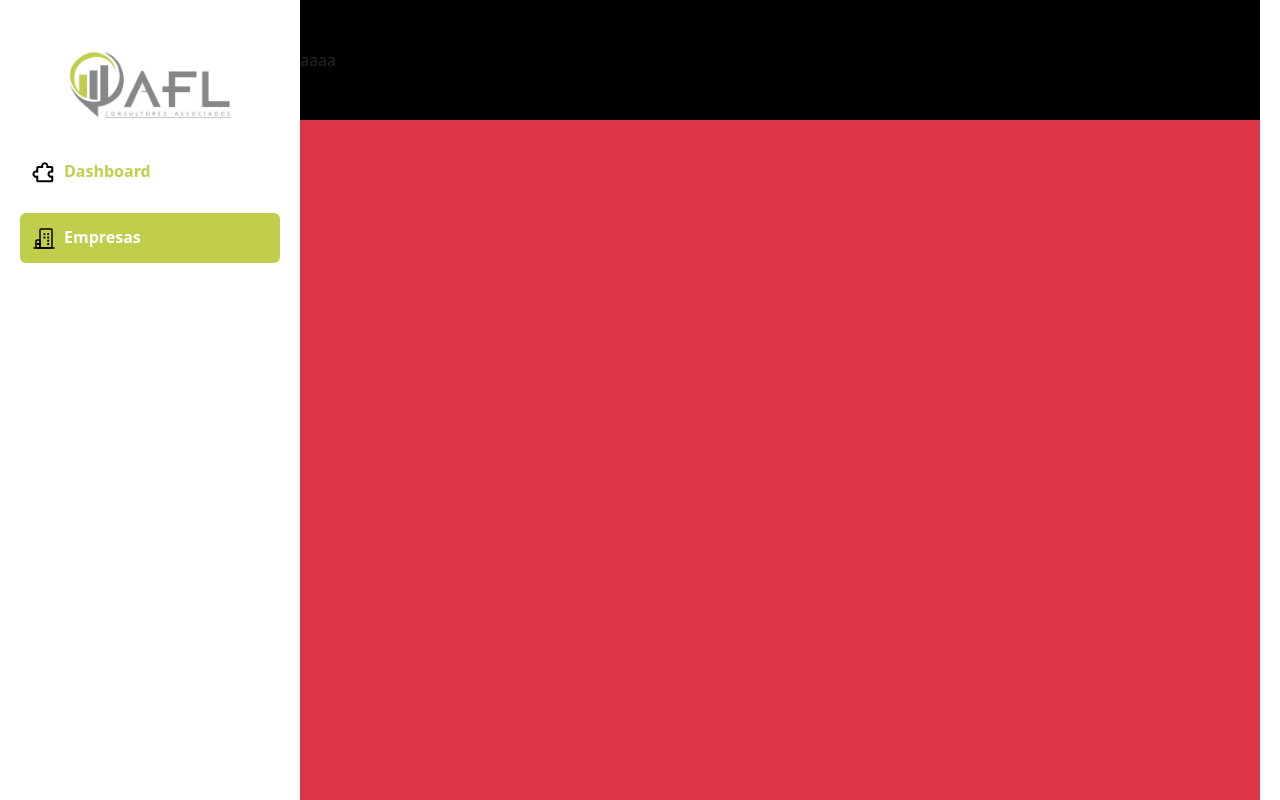
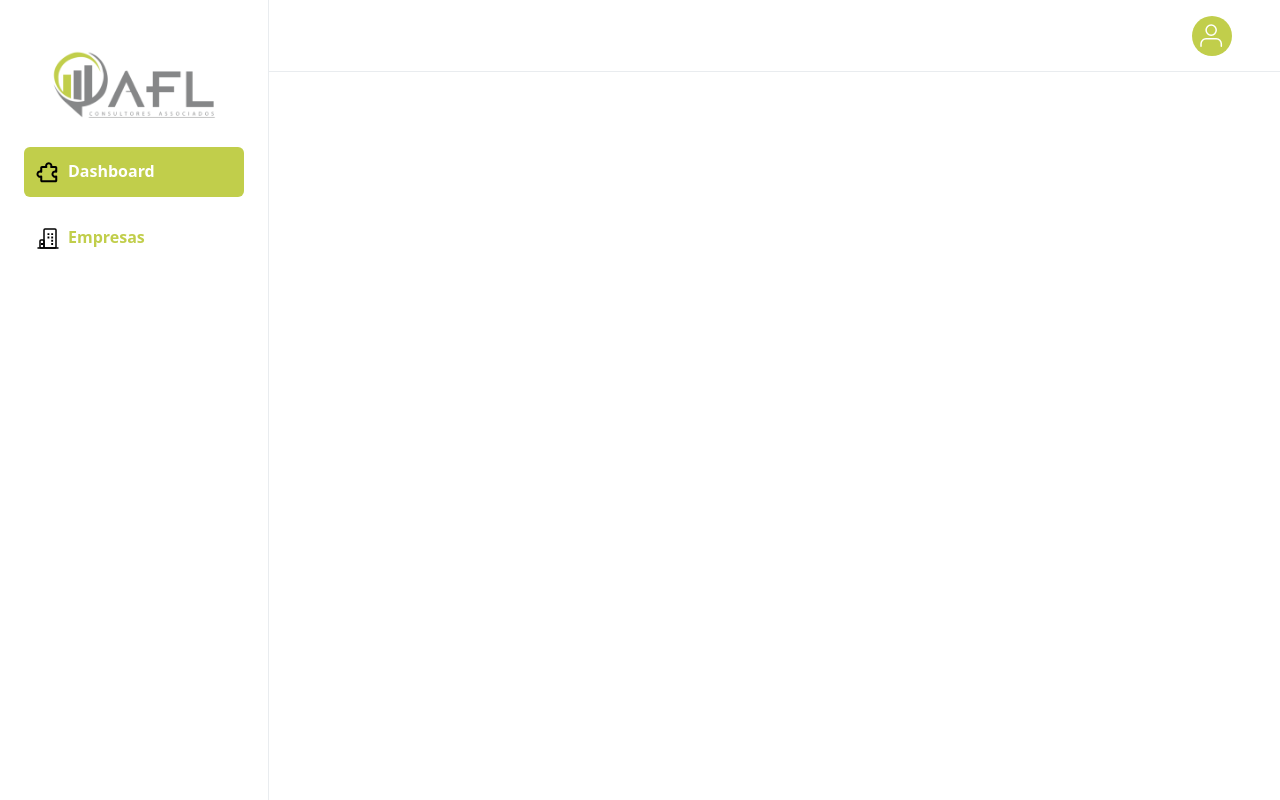
Before and after one commit to mwilsonoliveira/afl-app, a React (Vite) app: page / in a window 1280 px wide. Built offline with nearby package versions, Linux system fonts and the light colour scheme.

Commit message:
✨ Created sidenav and a header

```diff
--- /dev/null
+++ b/src/assets/icons/Person.tsx
@@ -0,0 +1,39 @@
+type Svg = {
+  width?: string;
+  height?: string;
+  fill?: string;
+};
+
+const Person = ({ width, height, fill }: Svg) => {
+  return (
+    <svg
+      width={width || "24"}
+      height={height || "24"}
+      viewBox="0 0 24 24"
+      fill="none"
+      xmlns="http://www.w3.org/2000/svg"
+    >
+      <path
+        d="M21.3175 22.3335V19.7938C21.3175 18.4467 20.7823 17.1547 19.8298 16.2021C18.8772 15.2496 17.5852 14.7144 16.2381 14.7144H6.07937C4.73223 14.7144 3.44028 15.2496 2.48771 16.2021C1.53515 17.1547 1 18.4467 1 19.7938V22.3335"
+        fill="none"
+      />
+      <path
+        d="M21.3175 22.3335V19.7938C21.3175 18.4466 20.7823 17.1547 19.8297 16.2021C18.8772 15.2496 17.5852 14.7144 16.2381 14.7144H6.07937C4.73223 14.7144 3.44028 15.2496 2.48771 16.2021C1.53515 17.1547 1 18.4466 1 19.7938V22.3335"
+        stroke={fill || "white"}
+        stroke-width="1.5"
+        stroke-linecap="round"
+        stroke-linejoin="round"
+      />
+      <path
+        d="M11.1587 11.1589C13.964 11.1589 16.2381 8.88474 16.2381 6.07949C16.2381 3.27423 13.964 1.00012 11.1587 1.00012C8.35345 1.00012 6.07935 3.27423 6.07935 6.07949C6.07935 8.88474 8.35345 11.1589 11.1587 11.1589Z"
+        fill="none"
+        stroke={fill || "white"}
+        stroke-width="1.5"
+        stroke-linecap="round"
+        stroke-linejoin="round"
+      />
+    </svg>
+  );
+};
+
+export default Person;
--- a/src/pages/Root.tsx
+++ b/src/pages/Root.tsx
@@ -1,13 +1,13 @@
 import logo from "../assets/logo.png";
 import Company from "../assets/icons/Company";
 import PuzzlePiece from "../assets/icons/PuzzlePiece";
+import Person from "../assets/icons/Person";
 
-const Root = () => {
+const SideNav = () => {
   return (
-    <div className="d-flex flex-row vw-100">
     <div
-        className="d-flex flex-column vh-100 align-align-items-center"
-        style={{ width: "300px" }}
+      className="d-flex flex-column align-align-items-center border-end border-light-subtle"
+      style={{ width: "340px" }}
     >
       <div className="d-flex justify-content-center">
         <img
@@ -16,23 +16,20 @@ const Root = () => {
         />
       </div>
 
-        <div className="d-flex p-2 justify-content-center">
-          <ul
-            className="nav nav-pills d-flex flex-column"
-            style={{ width: "260px" }}
-          >
-            <li className="nav-item my-3">
-              <a className="nav-link" href="#" style={{ padding: "12px" }}>
+      <div className="d-flex justify-content-center">
+        <ul className="nav nav-pills d-flex flex-column w-100 m-4">
+          <li className="nav-item mb-3">
+            <a className="nav-link active" style={{ padding: "12px" }} href="#">
               <PuzzlePiece />
               <b style={{ marginLeft: "8px" }}>Dashboard</b>
             </a>
           </li>
           <li className="nav-item">
             <a
-                className="nav-link active"
+              className="nav-link"
+              style={{ padding: "12px" }}
               aria-current="page"
               href="#"
-                style={{ padding: "12px" }}
             >
               <Company />
               <b style={{ marginLeft: "8px" }}>Empresas</b>
@@ -41,8 +38,31 @@ const Root = () => {
         </ul>
       </div>
     </div>
-      <div className="d-flex flex-column bg-danger w-75">
-        <div className="d-flex flex-row w-100 bg-black py-5">aaaa</div>
+  );
+};
+
+const Header = () => {
+  return (
+    <div
+      className="d-flex flex-row w-100 border-bottom border-light-subtle justify-content-end align-items-center"
+      style={{ height: "72px" }}
+    >
+      <div
+        className="d-flex bg-primary me-5 rounded-circle overflow-hidden justify-content-center align-items-center"
+        style={{ width: "40px", height: "40px" }}
+      >
+        <Person />
+      </div>
+    </div>
+  );
+};
+
+const Root = () => {
+  return (
+    <div className="d-flex flex-row">
+      <SideNav />
+      <div className="d-flex flex-column w-100 vh-100">
+        <Header />
       </div>
     </div>
   );
```
Lines whose indentation alone changed are shown as unchanged.
